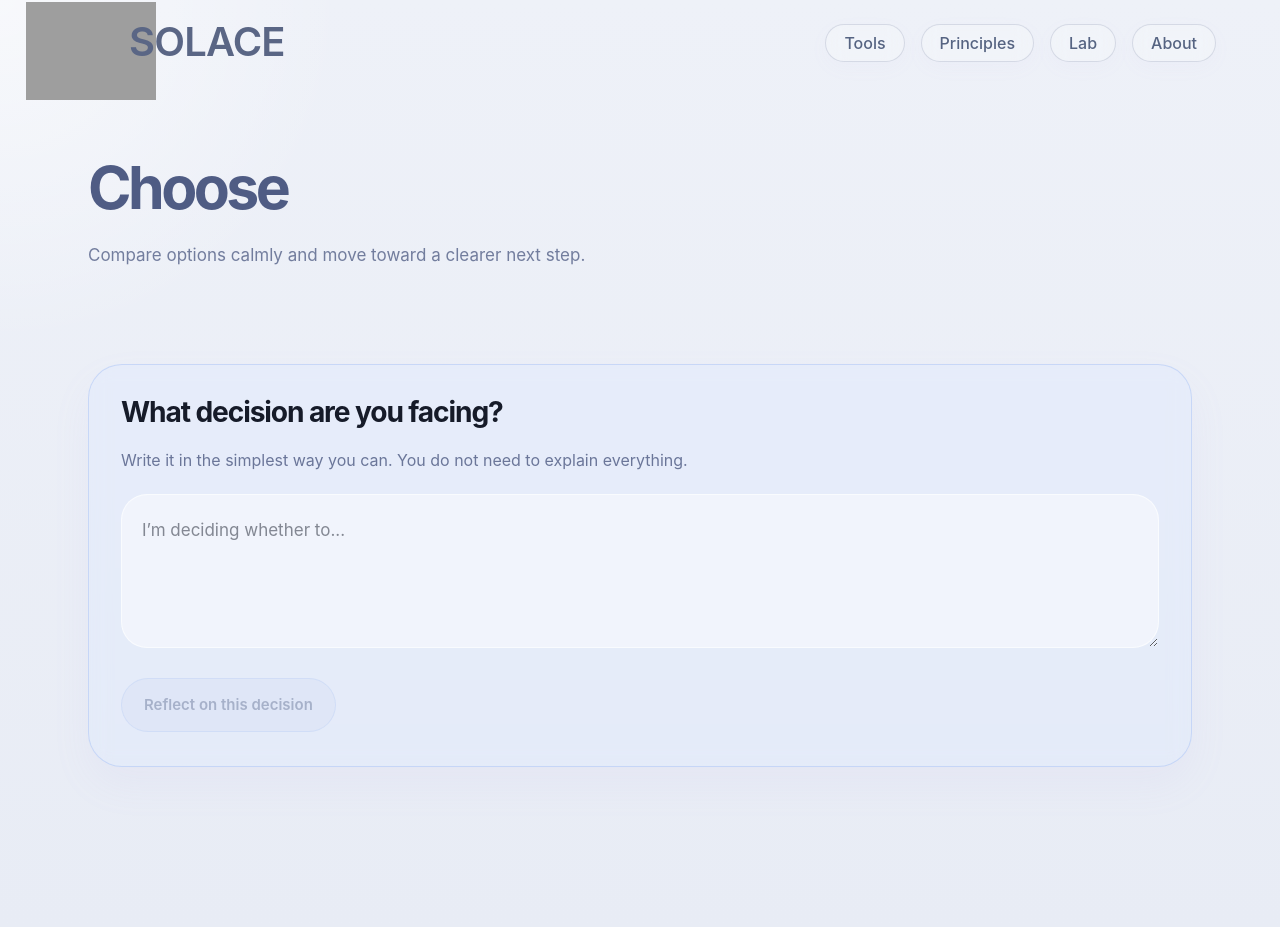
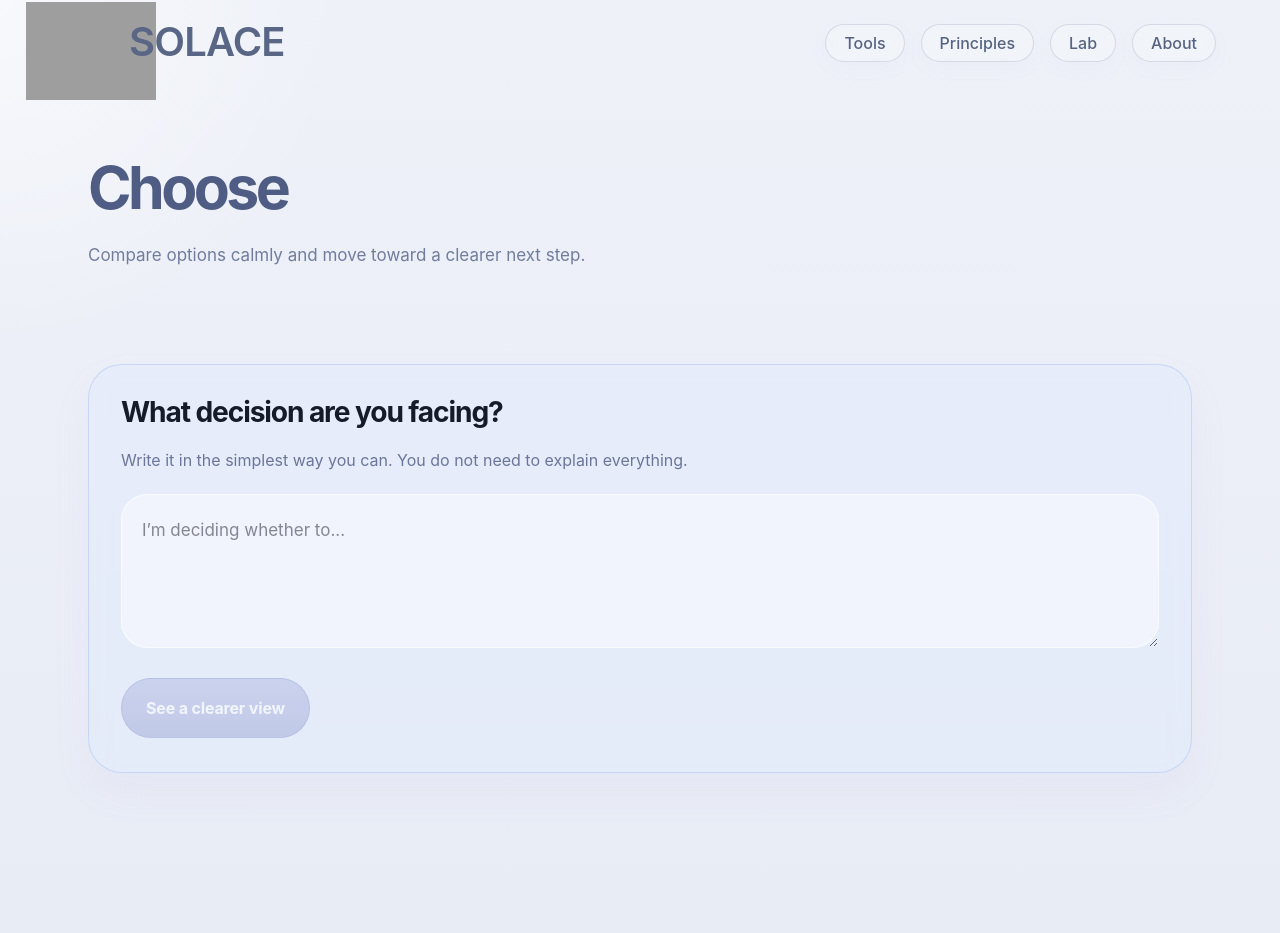
Before and after one commit to salsotk1973/solace, a Next.js app: page /tools/choose in a window 1280 px wide. Built offline with nearby package versions, Linux system fonts and the light colour scheme; grey boxes are pictures that could not be loaded.

Commit message:
Restore stable header and update Choose tool with deep blue action buttons

```diff
--- a/components/tools/ChooseFlow.tsx
+++ b/components/tools/ChooseFlow.tsx
@@ -1,27 +1,10 @@
 "use client";
 
 import type { CSSProperties } from "react";
-import { useEffect, useMemo, useState } from "react";
+import { useMemo, useState } from "react";
 
 type ReflectionOutput = {
   answer: string;
-};
-
-const settlingShellStyle: CSSProperties = {
-  marginTop: 34,
-  minHeight: 270,
-  borderRadius: 34,
-  border: "1px solid rgba(255,255,255,0.46)",
-  background: "rgba(255,255,255,0.16)",
-  backdropFilter: "blur(10px)",
-  WebkitBackdropFilter: "blur(10px)",
-  boxShadow: "0 18px 40px rgba(168,154,228,0.05)",
-  display: "flex",
-  flexDirection: "column",
-  alignItems: "center",
-  justifyContent: "center",
-  padding: "36px 24px",
-  textAlign: "center",
 };
 
 const toolCardStyle: CSSProperties = {
@@ -71,68 +54,58 @@ const textAreaStyle: CSSProperties = {
 const reflectionBoxStyle: CSSProperties = {
   marginTop: 28,
   borderRadius: 26,
-  border: "1px solid rgba(255,255,255,0.5)",
-  background: "rgba(255,255,255,0.2)",
-  padding: "24px 24px 26px",
+  border: "1px solid rgba(120,156,255,0.82)",
+  background: "rgba(255,255,255,0.24)",
+  boxShadow:
+    "0 10px 24px rgba(109,156,246,0.08), inset 0 1px 0 rgba(255,255,255,0.35)",
+  padding: "24px 28px 26px",
 };
 
-const primaryButtonBaseStyle: CSSProperties = {
-  minHeight: 54,
-  padding: "0 22px",
+const actionButtonBaseStyle: CSSProperties = {
+  minHeight: 60,
+  padding: "0 24px",
   borderRadius: 999,
-  fontSize: 15,
+  fontSize: 16,
   lineHeight: 1.2,
-  fontWeight: 600,
+  fontWeight: 700,
+  letterSpacing: "-0.01em",
   cursor: "pointer",
-  border: "1px solid rgba(76,122,214,0.38)",
-  background: "rgba(209,223,255,0.9)",
-  color: "#4f5c84",
-  boxShadow: "0 10px 22px rgba(109,156,246,0.1)",
+  border: "1px solid rgba(58, 77, 168, 0.96)",
+  color: "#ffffff",
+  background:
+    "linear-gradient(180deg, rgba(79, 99, 199, 1) 0%, rgba(60, 79, 176, 1) 100%)",
+  boxShadow:
+    "0 14px 28px rgba(60, 79, 176, 0.22), inset 0 1px 0 rgba(255,255,255,0.22)",
   transition:
-    "transform 180ms ease, border-color 180ms ease, background 180ms ease, box-shadow 180ms ease, opacity 180ms ease, color 180ms ease",
+    "transform 140ms ease, background 140ms ease, box-shadow 140ms ease, border-color 140ms ease, opacity 140ms ease",
 };
 
-const primaryButtonHoverStyle: CSSProperties = {
-  border: "1px solid rgba(76,122,214,0.62)",
-  background: "rgba(218,230,255,0.98)",
-  color: "#3f4d77",
+const actionButtonHoverStyle: CSSProperties = {
+  border: "1px solid rgba(48, 67, 154, 1)",
+  background:
+    "linear-gradient(180deg, rgba(68, 88, 189, 1) 0%, rgba(53, 70, 160, 1) 100%)",
   boxShadow:
-    "0 14px 28px rgba(109,156,246,0.14), 0 0 0 1px rgba(109,156,246,0.1) inset",
+    "0 18px 32px rgba(53, 70, 160, 0.28), inset 0 1px 0 rgba(255,255,255,0.2)",
   transform: "translateY(-1px)",
 };
 
-const primaryButtonDisabledStyle: CSSProperties = {
-  border: "1px solid rgba(109,156,246,0.18)",
-  background: "rgba(214,223,242,0.6)",
-  color: "rgba(79,92,132,0.56)",
+const actionButtonPressedStyle: CSSProperties = {
+  border: "1px solid rgba(36, 51, 124, 1)",
+  background:
+    "linear-gradient(180deg, rgba(46, 63, 148, 1) 0%, rgba(36, 51, 124, 1) 100%)",
+  boxShadow:
+    "inset 0 4px 10px rgba(0,0,0,0.2), 0 6px 12px rgba(36, 51, 124, 0.16)",
+  transform: "translateY(1px)",
+};
+
+const actionButtonDisabledStyle: CSSProperties = {
+  border: "1px solid rgba(148,161,210,0.46)",
+  background:
+    "linear-gradient(180deg, rgba(188,198,232,0.88) 0%, rgba(174,185,222,0.88) 100%)",
+  color: "rgba(255,255,255,0.88)",
   boxShadow: "none",
   cursor: "default",
-  opacity: 0.7,
-};
-
-const secondaryButtonBaseStyle: CSSProperties = {
-  minHeight: 54,
-  padding: "0 22px",
-  borderRadius: 999,
-  fontSize: 15,
-  lineHeight: 1.2,
-  fontWeight: 500,
-  cursor: "pointer",
-  border: "1px solid rgba(109,156,246,0.3)",
-  background: "rgba(228,235,252,0.78)",
-  color: "#4f5c84",
-  boxShadow: "0 8px 18px rgba(109,156,246,0.06)",
-  transition:
-    "transform 180ms ease, border-color 180ms ease, background 180ms ease, box-shadow 180ms ease, opacity 180ms ease, color 180ms ease",
-};
-
-const secondaryButtonHoverStyle: CSSProperties = {
-  border: "1px solid rgba(109,156,246,0.54)",
-  background: "rgba(236,241,255,0.96)",
-  color: "#3f4d77",
-  boxShadow:
-    "0 12px 24px rgba(109,156,246,0.1), 0 0 0 1px rgba(109,156,246,0.08) inset",
-  transform: "translateY(-1px)",
+  opacity: 0.76,
 };
 
 function buildReflection(decisionText: string): ReflectionOutput {
@@ -154,7 +127,9 @@ function buildReflection(decisionText: string): ReflectionOutput {
     normalized.includes("move") ||
     normalized.includes("stay") ||
     normalized.includes("leave") ||
-    normalized.includes("relocat")
+    normalized.includes("relocat") ||
+    normalized.includes("city") ||
+    normalized.includes("country")
   ) {
     answer =
       "This feels like a decision between familiarity and change. One path may offer continuity, while the other may offer movement, risk, or expansion. The real question may be which kind of discomfort you are more willing to carry. It may help to ask yourself which option you would regret not exploring a year from now.";
@@ -192,25 +167,26 @@ function buildReflection(decisionText: string): ReflectionOutput {
   ) {
     answer =
       "This may not only be about the car itself. It may also reflect how you think about convenience, cost, and the future. One option may feel more familiar today, while the other may feel more aligned with where things are going. It may help to imagine explaining each choice to your future self five years from now and notice which one feels easier to stand behind.";
+  } else if (
+    normalized.includes("college") ||
+    normalized.includes("uni") ||
+    normalized.includes("university")
+  ) {
+    answer =
+      "This may be about more than the institution itself. It may also reflect how you think about independence, cost, learning style, and long-term direction. It can help to imagine which environment would allow you to grow more comfortably over time, not just which one sounds better on paper.";
   }
 
   return { answer };
 }
 
 export default function ChooseFlow() {
-  const [isSettled, setIsSettled] = useState(false);
   const [decisionText, setDecisionText] = useState("");
   const [hasReflected, setHasReflected] = useState(false);
-  const [isReflectHovered, setIsReflectHovered] = useState(false);
-  const [isExploreHovered, setIsExploreHovered] = useState(false);
 
-  useEffect(() => {
-    const timeout = window.setTimeout(() => {
-      setIsSettled(true);
-    }, 1800);
-
-    return () => window.clearTimeout(timeout);
-  }, []);
+  const [hoverReflect, setHoverReflect] = useState(false);
+  const [pressReflect, setPressReflect] = useState(false);
+  const [hoverExplore, setHoverExplore] = useState(false);
+  const [pressExplore, setPressExplore] = useState(false);
 
   const canReflect = useMemo(() => decisionText.trim().length > 0, [decisionText]);
   const reflection = useMemo(() => buildReflection(decisionText), [decisionText]);
@@ -220,80 +196,28 @@ export default function ChooseFlow() {
     setHasReflected(true);
   }
 
-  function handleNewDecision() {
+  function handleReset() {
     setDecisionText("");
     setHasReflected(false);
+    setHoverExplore(false);
+    setPressExplore(false);
   }
 
-  const reflectButtonStyle: CSSProperties = canReflect
-    ? {
-        ...primaryButtonBaseStyle,
-        ...(isReflectHovered ? primaryButtonHoverStyle : {}),
-      }
-    : {
-        ...primaryButtonBaseStyle,
-        ...primaryButtonDisabledStyle,
-      };
+  const reflectStyle: CSSProperties = !canReflect
+    ? { ...actionButtonBaseStyle, ...actionButtonDisabledStyle }
+    : pressReflect
+    ? { ...actionButtonBaseStyle, ...actionButtonPressedStyle }
+    : hoverReflect
+    ? { ...actionButtonBaseStyle, ...actionButtonHoverStyle }
+    : actionButtonBaseStyle;
 
-  const exploreButtonStyle: CSSProperties = {
-    ...secondaryButtonBaseStyle,
-    ...(isExploreHovered ? secondaryButtonHoverStyle : {}),
-  };
+  const exploreStyle: CSSProperties = pressExplore
+    ? { ...actionButtonBaseStyle, ...actionButtonPressedStyle }
+    : hoverExplore
+    ? { ...actionButtonBaseStyle, ...actionButtonHoverStyle }
+    : actionButtonBaseStyle;
 
   return (
-    <div>
-      {!isSettled ? (
-        <div style={settlingShellStyle}>
-          <div className="choose-settling-orb" />
-
-          <p
-            style={{
-              margin: "22px 0 0",
-              fontSize: 16,
-              lineHeight: 1.8,
-              color: "rgba(79,92,132,0.76)",
-              maxWidth: 420,
-            }}
-          >
-            Take a breath. You do not need to solve the whole decision at once.
-          </p>
-
-          <style jsx>{`
-            .choose-settling-orb {
-              width: 98px;
-              height: 98px;
-              border-radius: 999px;
-              background: radial-gradient(
-                circle at 35% 30%,
-                rgba(255, 255, 255, 0.92) 0%,
-                rgba(216, 190, 255, 0.9) 20%,
-                rgba(186, 155, 255, 0.8) 45%,
-                rgba(186, 155, 255, 0.2) 76%,
-                rgba(186, 155, 255, 0.04) 100%
-              );
-              box-shadow:
-                0 0 50px rgba(186, 155, 255, 0.34),
-                inset 0 0 30px rgba(255, 255, 255, 0.28);
-              animation: chooseSettlingBreath 6s ease-in-out infinite;
-            }
-
-            @keyframes chooseSettlingBreath {
-              0% {
-                transform: scale(0.94);
-                opacity: 0.72;
-              }
-              50% {
-                transform: scale(1.08);
-                opacity: 1;
-              }
-              100% {
-                transform: scale(0.94);
-                opacity: 0.72;
-              }
-            }
-          `}</style>
-        </div>
-      ) : (
     <>
       <div style={toolCardStyle}>
         <h2 style={titleStyle}>What decision are you facing?</h2>
@@ -305,11 +229,12 @@ export default function ChooseFlow() {
 
         <textarea
           style={textAreaStyle}
+          value={decisionText}
           placeholder="I’m deciding whether to..."
-              value={decisionText}
-              onChange={(event) => setDecisionText(event.target.value)}
+          onChange={(e) => setDecisionText(e.target.value)}
         />
 
+        {!hasReflected ? (
           <div
             style={{
               marginTop: 24,
@@ -322,13 +247,19 @@ export default function ChooseFlow() {
               type="button"
               onClick={handleReflect}
               disabled={!canReflect}
-                onMouseEnter={() => canReflect && setIsReflectHovered(true)}
-                onMouseLeave={() => setIsReflectHovered(false)}
-                style={reflectButtonStyle}
+              onMouseEnter={() => canReflect && setHoverReflect(true)}
+              onMouseLeave={() => {
+                setHoverReflect(false);
+                setPressReflect(false);
+              }}
+              onMouseDown={() => canReflect && setPressReflect(true)}
+              onMouseUp={() => setPressReflect(false)}
+              style={reflectStyle}
             >
-                Reflect on this decision
+              See a clearer view
             </button>
           </div>
+        ) : null}
 
         {hasReflected ? (
           <div style={reflectionBoxStyle}>
@@ -358,17 +289,20 @@ export default function ChooseFlow() {
         >
           <button
             type="button"
-                onClick={handleNewDecision}
-                onMouseEnter={() => setIsExploreHovered(true)}
-                onMouseLeave={() => setIsExploreHovered(false)}
-                style={exploreButtonStyle}
+            onClick={handleReset}
+            onMouseEnter={() => setHoverExplore(true)}
+            onMouseLeave={() => {
+              setHoverExplore(false);
+              setPressExplore(false);
+            }}
+            onMouseDown={() => setPressExplore(true)}
+            onMouseUp={() => setPressExplore(false)}
+            style={exploreStyle}
           >
             Explore another decision
           </button>
         </div>
       ) : null}
     </>
-      )}
-    </div>
   );
 }
```
Lines whose indentation alone changed are shown as unchanged.
